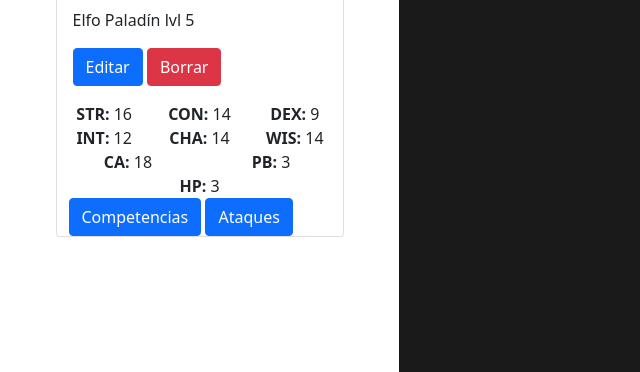
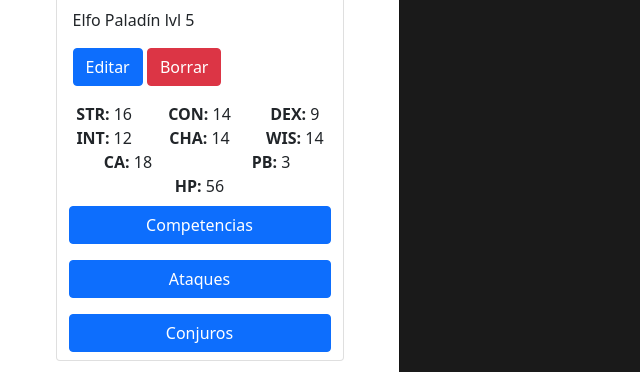
Before and after one commit to MaddyPipes/TFG, a PHP site: page /TrabajoESObjetosYBD/ in a window 1280 px wide, after a click on "Personaje". Shown: the part 428-800 px from the top of the page, without its empty margins (0-640 px from the left). Run offline with PHP 8.4, Linux system fonts and the light colour scheme; the visitor is signed in with stand-in values (Sample User, id 1).

Commit message:
Update main_page.php

```diff
--- a/src/views/main_page.php
+++ b/src/views/main_page.php
@@ -95,10 +95,10 @@
                             <div class="col-4"><b>WIS:</b> 14</div>
                             <div class="col-6"><b>CA:</b> 18</div>
                             <div class="col-6"><b>PB:</b> 3</div>
-                            <div class="col-12"><b>HP:</b> 3</div>
+                            <div class="col-12"><b>HP:</b> 56</div>
                         </div>
-                        <div>
-                            <a class="btn btn-primary" data-bs-toggle="collapse" href="#competencias" role="button" aria-expanded="false" aria-controls="competencias">
+                        <div class="d-flex flex-column">
+                            <a class="btn btn-primary margin-top_8 margin-bottom_8" data-bs-toggle="collapse" href="#competencias" role="button" aria-expanded="false" aria-controls="competencias">
                                 Competencias
                             </a>
                             <div class="collapse" id="competencias">
@@ -113,7 +113,7 @@
                                     </ul>
                                 </div>
                             </div>
-                            <a class="btn btn-primary" data-bs-toggle="collapse" href="#ataques" role="button" aria-expanded="false" aria-controls="ataques">
+                            <a class="btn btn-primary margin-top_8 margin-bottom_8" data-bs-toggle="collapse" href="#ataques" role="button" aria-expanded="false" aria-controls="ataques">
                                 Ataques
                             </a>
                             <div class="collapse" id="ataques">
@@ -123,6 +123,26 @@
                                         <li><b>Mandoble + Castigo:</b> 2d6 cortante + 2d6 radiante + 3</li>
                                         <li><b>Mandoble:</b> 2d6 + 3</li>
                                         <li><b>Mandoble:</b> 2d6 + 3</li>
+                                    </ul>
+                                </div>
+                            </div>
+                            <a class="btn btn-primary margin-top_8 margin-bottom_8" data-bs-toggle="collapse" href="#conjuros" role="button" aria-expanded="false" aria-controls="conjuros">
+                                Conjuros
+                            </a>
+                            <div class="collapse" id="conjuros">
+                                <div class="card card-body">
+                                    <ul>
+                                        <li><b>Cantrips</b></li>
+                                        <ul>
+                                            <li>Luz</li>
+                                            <li>Llama sagrada</li>
+                                            <li>Guía</li>
+                                        </ul>
+                                        <li><b>Lvl 1:</b></li>
+                                        <ul>
+                                            <li>Impacto de guía</li>
+                                            <li>castigo Abrasador</li>
+                                        </ul>
                                     </ul>
                                 </div>
                             </div>
```
